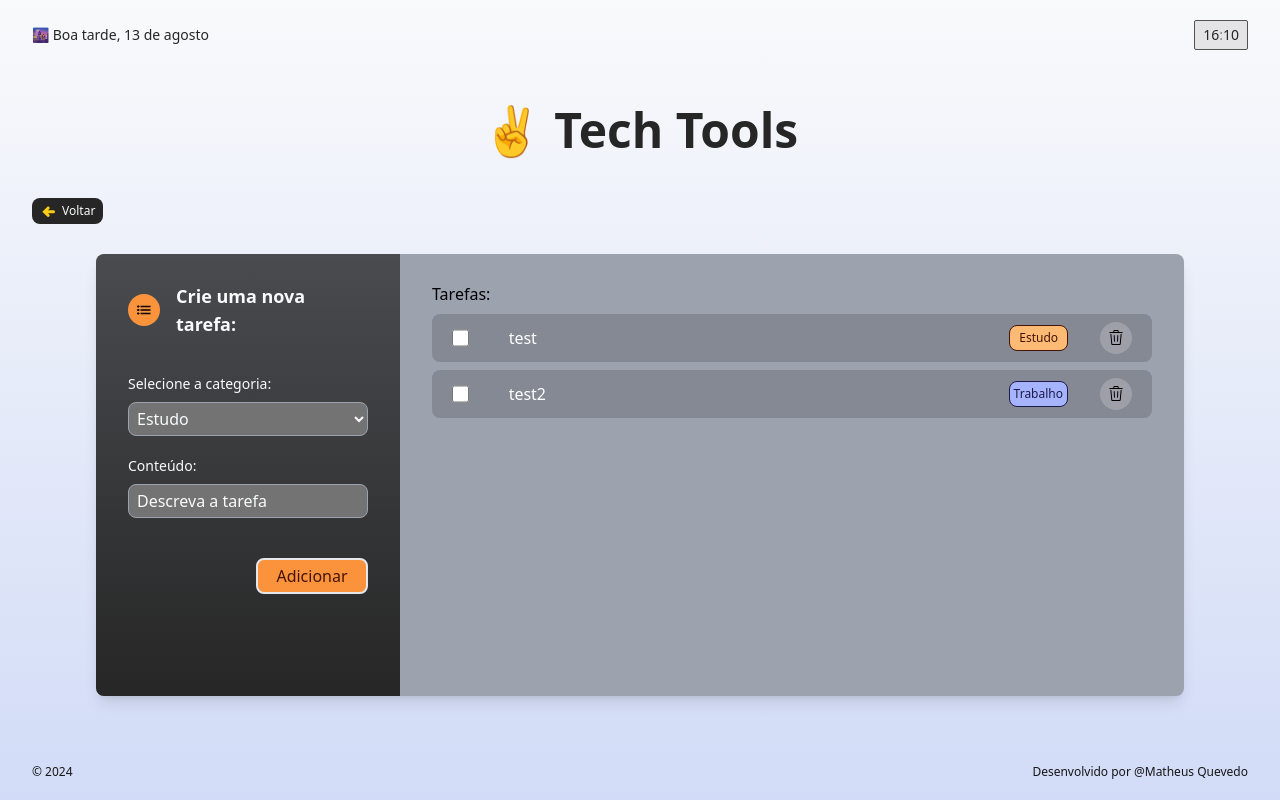
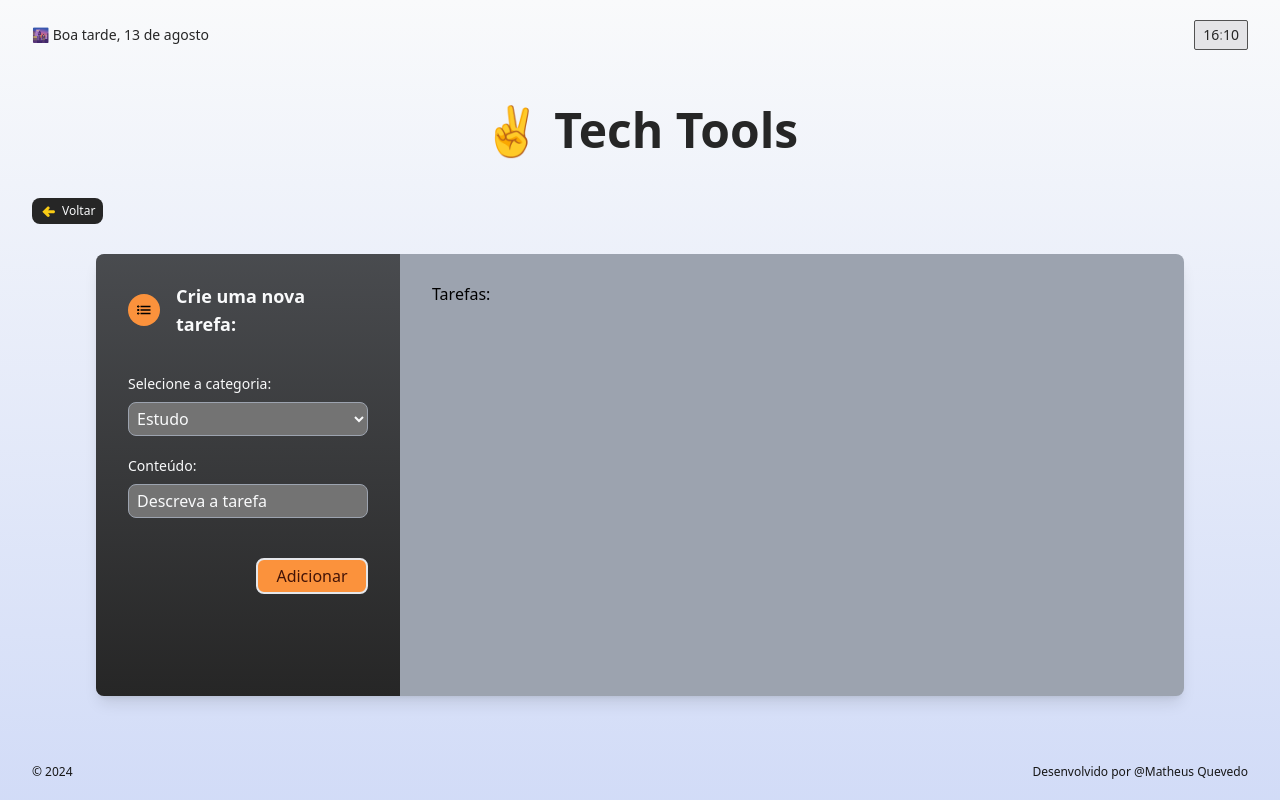
Before and after one commit to mthquevedo/Minhas-ferramentas, a React (Vite) app: page /lista-de-tarefas in a window 1280 px wide. Built offline with nearby package versions, Linux system fonts and the light colour scheme.

Commit message:
Criação: foi criada a lógica para gerenciar as tarefas por meio de localstorage

```diff
--- a/src/contexts/task.tsx
+++ b/src/contexts/task.tsx
@@ -25,26 +25,26 @@ const defaultValue: TaskContextType = {
 export const TaskContext = createContext<TaskContextType>(defaultValue);
 
 function TaskProvider({ children }: TaskProviderProps) {
-    const [tasks, setTasks] = useState<TaskProps[]>([
-        {
-            id: "1",
-            genre: "Estudo",
-            content: "test"
-        },
-        {
-            id: "2",
-            genre: "Trabalho",
-            content: "test2"
-        }
-    ]);
+    const [tasks, setTasks] = useState<TaskProps[]>(() => {
+        const storageTasks = localStorage.getItem("tasks");
+        return storageTasks ? JSON.parse(storageTasks) : [];
+    });
 
     const addTask = (task: TaskProps) => {
-        setTasks((prevTasks) => [...prevTasks, task]);
+        setTasks((prevTasks) => {
+            const updatedTasks = [...prevTasks, task];
+            localStorage.setItem("tasks", JSON.stringify(updatedTasks))
+            return updatedTasks;
+        });
     };
 
     const deleteTask = (id: string) => {
-        setTasks(state => state.filter(item => item.id !== id))
-    }
+        setTasks((prevTasks) => {
+            const updatedTasks = prevTasks.filter(item => item.id !== id);
+            localStorage.setItem("tasks", JSON.stringify(updatedTasks));
+            return updatedTasks
+        });
+    };
 
     return (
         <TaskContext.Provider value={{ tasks, addTask, deleteTask }}>
```
